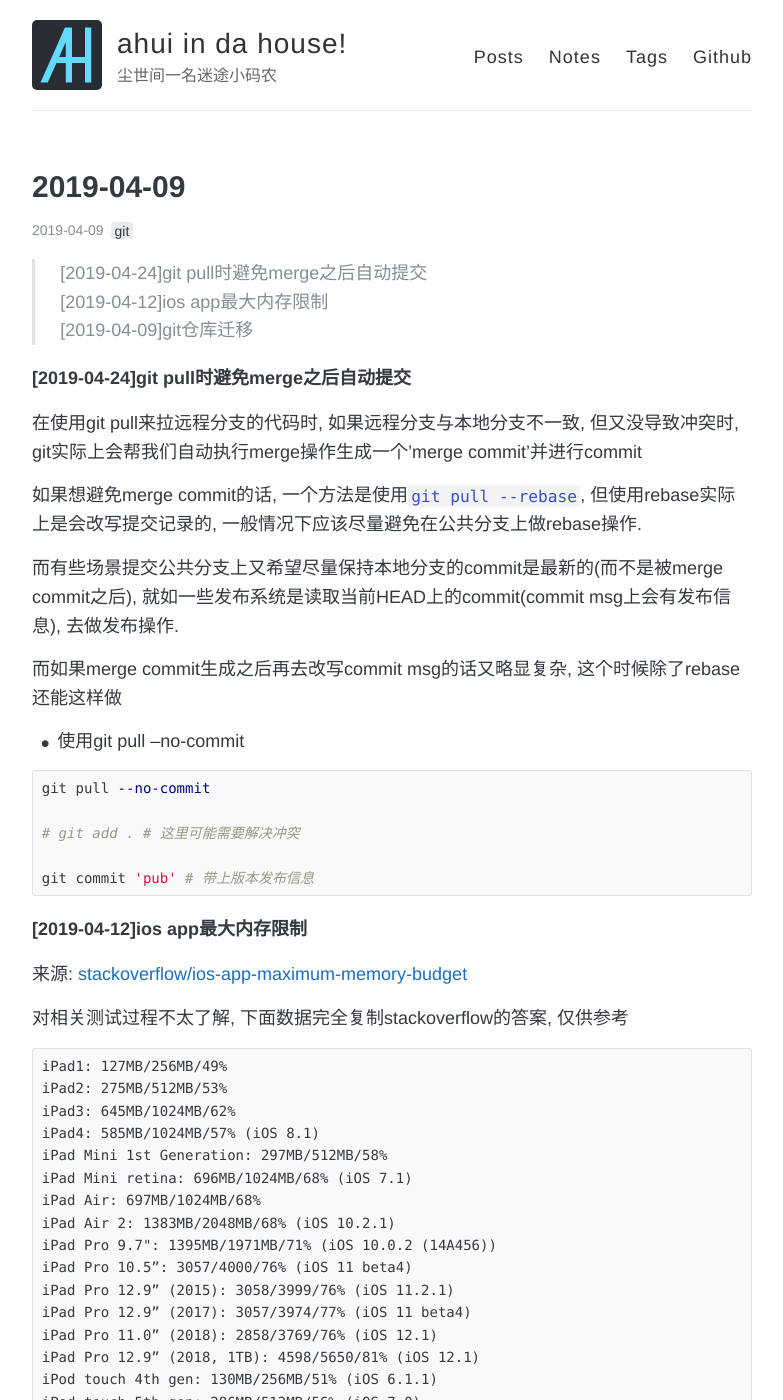
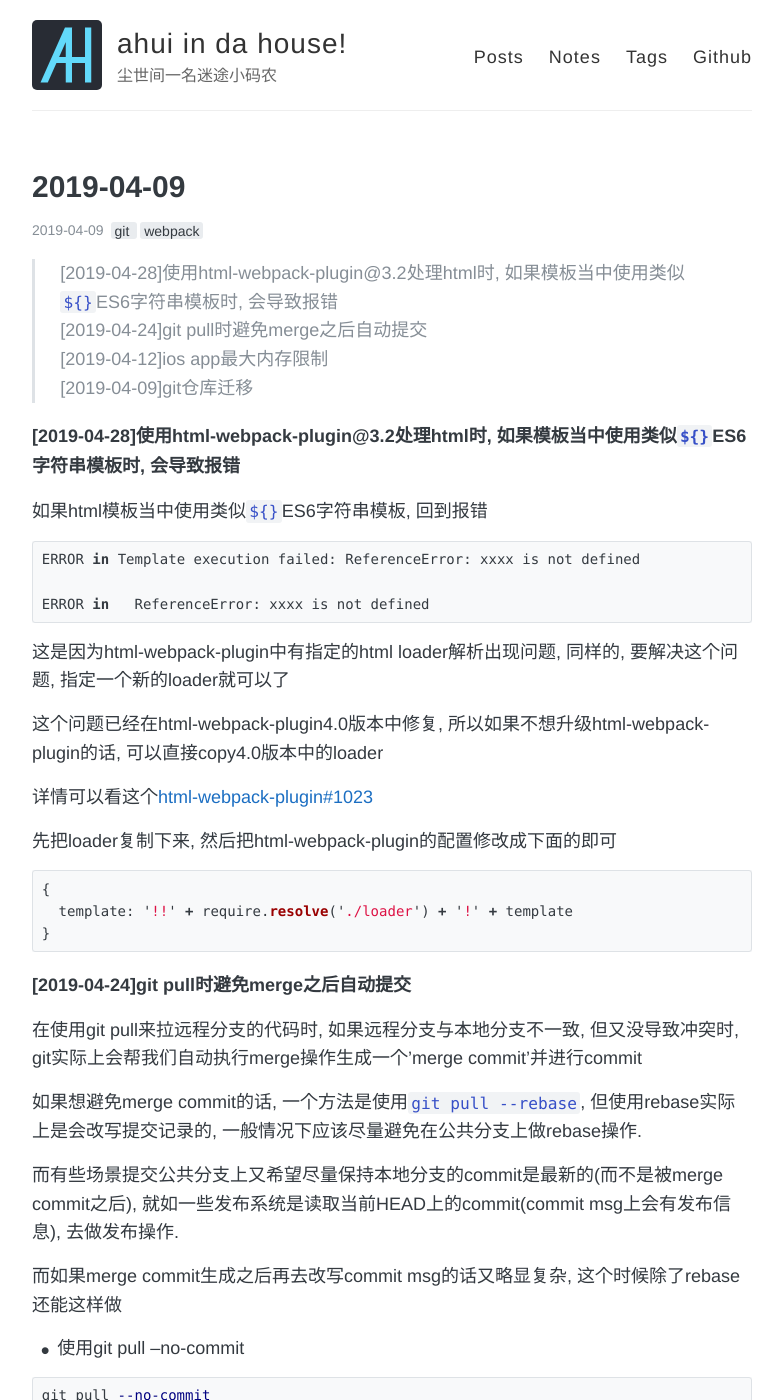
Before and after one commit to funkyLover/blog, a Jekyll site: the page built from notes/_posts/2019-04-09-notes.md, in a window 1280 px wide and 1400 px high. Shown: the whole window, without its empty margins (248-1031 px from the left). Built offline with Jekyll 4.4.1, drawn with Linux system fonts in a browser that asks for light colours; comment, search, counter and statistics services are not loaded.

Commit message:
[note]add;

````diff
--- a/notes/_posts/2019-04-09-notes.md
+++ b/notes/_posts/2019-04-09-notes.md
@@ -2,14 +2,40 @@
 layout: post
 title: "2019-04-09"
 date: 2019-04-09
-tags: [git]
+tags: [git, webpack]
 comments: true
 share: true
 ---
 
+> [2019-04-28]使用html-webpack-plugin@3.2处理html时, 如果模板当中使用类似`${}`ES6字符串模板时, 会导致报错 <br>
 > [2019-04-24]git pull时避免merge之后自动提交 <br>
 > [2019-04-12]ios app最大内存限制 <br>
 > [2019-04-09]git仓库迁移
+
+##### [2019-04-28]使用html-webpack-plugin@3.2处理html时, 如果模板当中使用类似`${}`ES6字符串模板时, 会导致报错
+
+如果html模板当中使用类似`${}`ES6字符串模板, 回到报错
+
+```bash
+ERROR in Template execution failed: ReferenceError: xxxx is not defined
+
+ERROR in   ReferenceError: xxxx is not defined
+```
+
+这是因为html-webpack-plugin中有指定的html loader解析出现问题, 同样的, 要解决这个问题, 指定一个新的loader就可以了
+
+这个问题已经在html-webpack-plugin4.0版本中修复, 所以如果不想升级html-webpack-plugin的话, 可以直接copy4.0版本中的loader
+
+详情可以看这个[html-webpack-plugin#1023](https://github.com/jantimon/html-webpack-plugin/issues/1023)
+
+先把loader复制下来, 然后把html-webpack-plugin的配置修改成下面的即可
+
+```js
+{
+  template: '!!' + require.resolve('./loader') + '!' + template
+}
+```
+
 
 ##### [2019-04-24]git pull时避免merge之后自动提交
 
````
